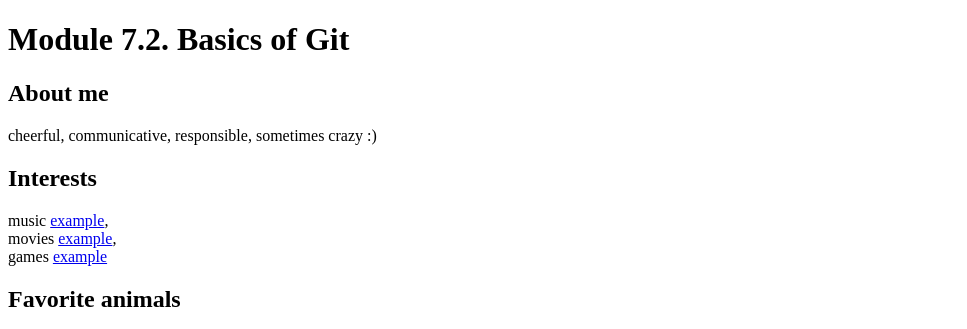
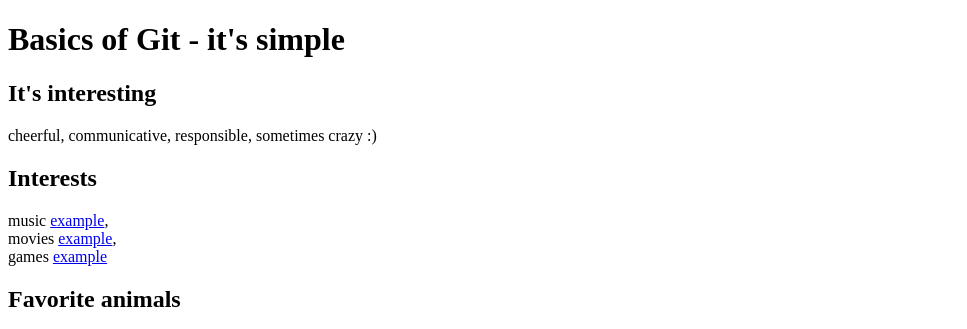
Before and after one commit to RafalPijet/nauka-gita, a plain HTML site: page index.html in a window 1280 px wide. Shown: the top 329 px of the page, without its empty margins (0-967 px from the left). Drawn offline with Linux system fonts and the light colour scheme.

Commit message:
Next cheange in tittle, h1 and h2

```diff
--- a/index.html
+++ b/index.html
@@ -2,11 +2,11 @@
 <html lang="en">
 	<head>
 		<meta charset="UTF-8">
-		<title>Module 7.2 exercise</title>
+		<title>Module 7.2 Git is easy?</title>
 	</head>
 	<body>
-		<h1>Module 7.2. Basics of Git</h1>
-		<h2>About me</h2>
+		<h1>Basics of Git - it's simple</h1>
+		<h2>It's interesting</h2>
 		<p>cheerful, communicative, responsible, sometimes crazy :)</p>
 		<h2>Interests</h2>
 		<p>music <a href="http://www.depechemode.com" target="_blank">example</a>,<br> movies <a href="http://thething.wikia.com/wiki/The_Thing_(1982_film)" target="_blank">example</a>,<br> games <a href="https://www.battlefield.com/pl-pl/games/battlefield-4" target="_blank">example</a></p>
```
